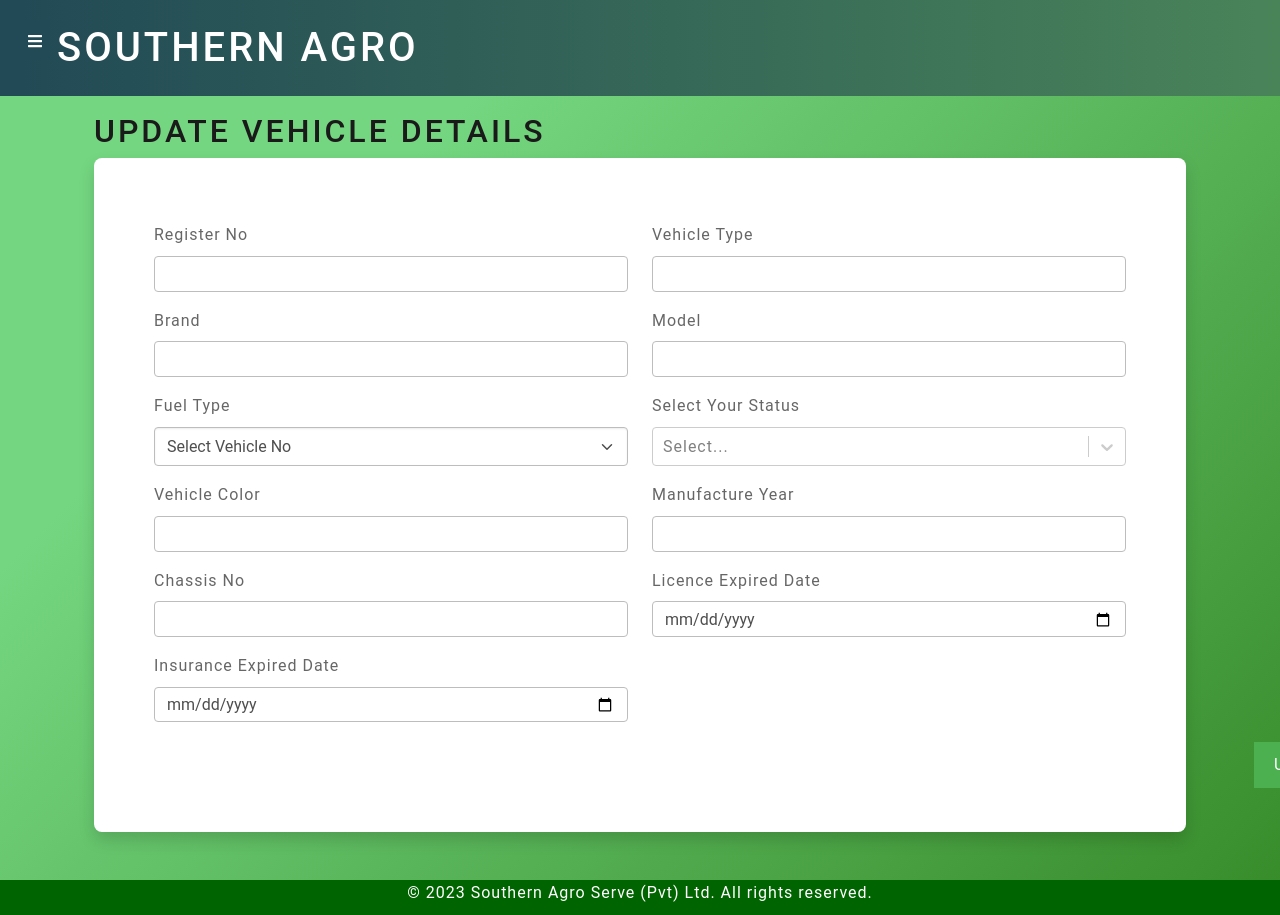
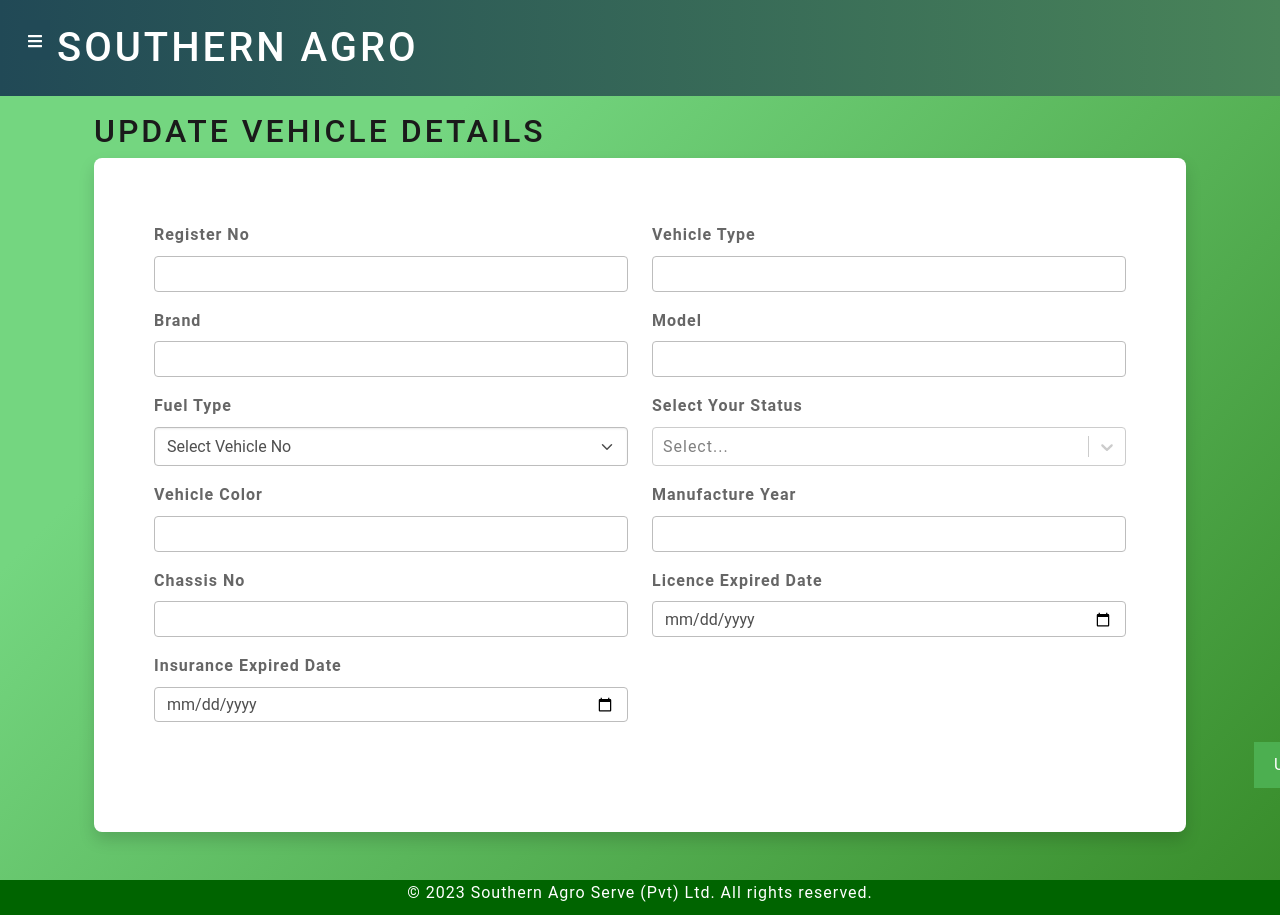
Before and after one commit to SLIITITP/ITP_WE_B01_TW_14, a React (Create React App) app in the folder client/: page /allvehicle/editVehicle/1 in a window 1280 px wide. Shown: the top 915 px of the page. Built offline with nearby package versions, Linux system fonts and the light colour scheme; no server answers.

Commit message:
Vehicle managment Nav bar changed

```diff
--- a/client/src/components/Navbar.js
+++ b/client/src/components/Navbar.js
@@ -447,7 +447,7 @@
           ) : // Driver - Bhanuka Dayananda - Lakshitha Gunathilake
           user && user.role === 'Driver' ? (
             <>
-              <li className="nav-item">
+              {/* <li className="nav-item">
                 <Link to="/allvehicle" role="button" className="nav-link">
                   <FontAwesomeIcon
                     icon={faChartBar}
@@ -455,7 +455,7 @@
                   />
                   Vehicle
                 </Link>
-              </li>
+              </li> */}
 
               <li className="nav-item">
                 <Link
@@ -473,46 +473,6 @@
                   Add Running Records
                 </Link>
               </li>
-
-              <li className="nav-item">
-                <Link to="/addrepair" role="button" className="nav-link">
-                  <FontAwesomeIcon
-                    icon={faClipboardList}
-                    style={{ marginRight: '10px', color: 'white' }}
-                  />
-                  Repair
-                </Link>
-              </li>
-              <li className="nav-item">
-                <Link to="/registerGarage" role="button" className="nav-link">
-                  <FontAwesomeIcon
-                    icon={faFileAlt}
-                    style={{ marginRight: '10px', color: 'white' }}
-                  />
-                  Garage
-                </Link>
-              </li>
-              <li className="nav-item">
-                <Link to="/allDocument" role="button" className="nav-link">
-                  <FontAwesomeIcon
-                    icon={faFileAlt}
-                    style={{ marginRight: '10px', color: 'white' }}
-                  />
-                  Document Storage
-                </Link>
-              </li>
-              <li className="nav-item">
-                <Link to="/repairAssign" role="button" className="nav-link">
-                  <FontAwesomeIcon
-                    //icon={faFileAlt}
-                    //style={{ marginRight: '10px', color: 'white' }}
-
-                    icon={faTools}
-                    style={{ marginRight: '10px', color: 'white' }}
-                  />
-                  Add Repair
-                </Link>
-              </li>
               <li className="nav-item">
                 <Link to="/addFuel" role="button" className="nav-link">
                   <FontAwesomeIcon
@@ -525,6 +485,58 @@
                   Add Fuel
                 </Link>
               </li>
+
+              <li className="nav-item">
+                <Link to="/addrepair" role="button" className="nav-link">
+                  <FontAwesomeIcon
+                    icon={faTools}
+                    style={{ marginRight: '10px', color: 'white' }}
+                  />
+                  Add Repair
+                </Link>
+              </li>
+              {/* <li className="nav-item">
+                <Link to="/registerGarage" role="button" className="nav-link">
+                  <FontAwesomeIcon
+                    icon={faFileAlt}
+                    style={{ marginRight: '10px', color: 'white' }}
+                  />
+                  Garage
+                </Link>
+              </li> */}
+              {/* <li className="nav-item">
+                <Link to="/allDocument" role="button" className="nav-link">
+                  <FontAwesomeIcon
+                    icon={faFileAlt}
+                    style={{ marginRight: '10px', color: 'white' }}
+                  />
+                  Document Storage
+                </Link>
+              </li> */}
+              {/* <li className="nav-item">
+                <Link to="/repairAssign" role="button" className="nav-link">
+                  <FontAwesomeIcon
+                    //icon={faFileAlt}
+                    //style={{ marginRight: '10px', color: 'white' }}
+
+                    icon={faTools}
+                    style={{ marginRight: '10px', color: 'white' }}
+                  />
+                  Add Repair
+                </Link>
+              </li> */}
+              {/* <li className="nav-item">
+                <Link to="/addFuel" role="button" className="nav-link">
+                  <FontAwesomeIcon
+                    //icon={faFileAlt}
+                    //style={{ marginRight: '10px', color: 'white' }}
+
+                    icon={faGasPump}
+                    style={{ marginRight: '10px', color: 'white' }}
+                  />
+                  Add Fuel
+                </Link>
+              </li> */}
               <li
                 className="nav-item"
                 onClick={() => {
--- a/client/src/pages/AllVehicle.js
+++ b/client/src/pages/AllVehicle.js
@@ -583,8 +583,8 @@
               <p><strong>Model :</strong> {modalData.model}</p>
               <p><strong>Fuel Type :</strong> {modalData.fuelType}</p>
               <p><strong>Vehicle Color :</strong> {modalData.vehicleColor}</p>
-              <p><strong>Insurance Expired Date :</strong> {modalData.InsuranceExpiredDate}</p>
-              <p><strong>Licence Expired Date :</strong> {modalData.LicenceExpiredDate}</p>
+              <p><strong>Insurance Expired Date :</strong>{new Date(modalData.InsuranceExpiredDate).toLocaleDateString()}</p>
+              <p><strong>Licence Expired Date :</strong>{new Date(modalData.LicenceExpiredDate).toLocaleDateString()}</p>
               <p><strong>Vehicle Status :</strong>{modalData.vehicleStatus}</p>
         </Modal.Body>
 
--- a/client/src/pages/EditVehicle.js
+++ b/client/src/pages/EditVehicle.js
@@ -188,7 +188,7 @@
             <div className="row">
               <div class="mb-3 col-lg-6 col-md-6 col-12">
                 <label for="exampleInputEmail1" class="form-label">
-                  Register No
+                  <b>Register No</b>
                 </label>
                 <input
                   type="text"
@@ -205,7 +205,7 @@
               </div>
               <div class="mb-3 col-lg-6 col-md-6 col-12">
                 <label for="exampleInputEmail1" class="form-label">
-                  Vehicle Type
+                  <b>Vehicle Type</b>
                 </label>
                 <input
                   type="text"
@@ -222,7 +222,7 @@
               </div>
               <div class="mb-3 col-lg-6 col-md-6 col-12">
                 <label for="exampleInputPassword1" class="form-label">
-                  Brand
+                  <b>Brand</b>
                 </label>
                 <input
                   type="email"
@@ -237,7 +237,7 @@
               </div>
               <div class="mb-3 col-lg-6 col-md-6 col-12">
                 <label for="exampleInputPassword1" class="form-label">
-                  Model
+                  <b>Model</b>
                 </label>
                 <input
                   type="text"
@@ -252,7 +252,7 @@
               </div>
               <div class="mb-3 col-lg-6 col-md-6 col-12">
                 <label for="exampleInputPassword1" class="form-label">
-                  Fuel Type
+                  <b>Fuel Type</b>
                 </label>
                 <select
                   value={inpval.fuelType}
@@ -275,7 +275,7 @@
                             <Form.Control type="file" name='vehicleImg' onChange={setProfile}  placeholder='Select Your Profile' />
                         </Form.Group> */}
               <Form.Group className="mb-3 col-lg-6" controlId="formBasicEmail">
-                <Form.Label>Select Your Status</Form.Label>
+                <Form.Label><b>Select Your Status</b></Form.Label>
                 <Select
                   options={options}
                   onChange={setStatusValue}
@@ -284,7 +284,7 @@
               </Form.Group>
               <div class="mb-3 col-lg-6 col-md-6 col-12">
                 <label for="exampleInputPassword1" class="form-label">
-                  Vehicle Color
+                  <b>Vehicle Color</b>
                 </label>
                 <input
                   type="text"
@@ -301,7 +301,7 @@
               </div>
               <div class="mb-3 col-lg-6 col-md-6 col-12">
                 <label for="exampleInputPassword1" class="form-label">
-                  Manufacture Year
+                  <b>Manufacture Year</b>
                 </label>
                 <input
                   type="text"
@@ -318,7 +318,7 @@
               </div>
               <div class="mb-3 col-lg-6 col-md-6 col-12">
                 <label for="exampleInputPassword1" class="form-label">
-                  Chassis No
+                  <b>Chassis No</b>
                 </label>
                 <input
                   type="text"
@@ -335,7 +335,7 @@
               </div>
               <div class="mb-3 col-lg-6 col-md-6 col-12">
                 <label for="exampleInputPassword1" class="form-label">
-                  Licence Expired Date
+                  <b>Licence Expired Date</b>
                 </label>
                 <input
                   type="date"
@@ -353,7 +353,7 @@
 
               <div class="mb-3 col-lg-6 col-md-6 col-12">
                 <label for="exampleInputPassword1" class="form-label">
-                  Insurance Expired Date
+                  <b>Insurance Expired Date</b>
                 </label>
                 <input
                   type="date"
--- a/client/src/pages/ViewFuelDetails.js
+++ b/client/src/pages/ViewFuelDetails.js
@@ -122,7 +122,7 @@
                     </div>
                     <div class="col-lg-3 col-md-3 col-sm-3 col-6 mb-3">
                         <br></br>
-                    <button className="btn btn-warning mx-2" onClick={() => handlePrintAll()}>Generate Report</button>
+                    <button className="btn btn-warning mx-2" onClick={() => handlePrintAll()}><b>Generate Report</b></button>
                     </div>
                 </div>
             </form>
--- a/client/src/pages/ViewRunningRecords.js
+++ b/client/src/pages/ViewRunningRecords.js
@@ -132,7 +132,7 @@
                     </div>
                     <div class="col-lg-3 col-md-3 col-sm-3 col-6 mb-3">
                         <br></br>
-                    <button className="btn btn-warning mx-2" onClick={() => handlePrintAll()}>Generate Report</button>
+                    <button className="btn btn-warning mx-2" onClick={() => handlePrintAll()}><b>Generate Report</b></button>
                     </div>
                 </div>
             </form>
```
